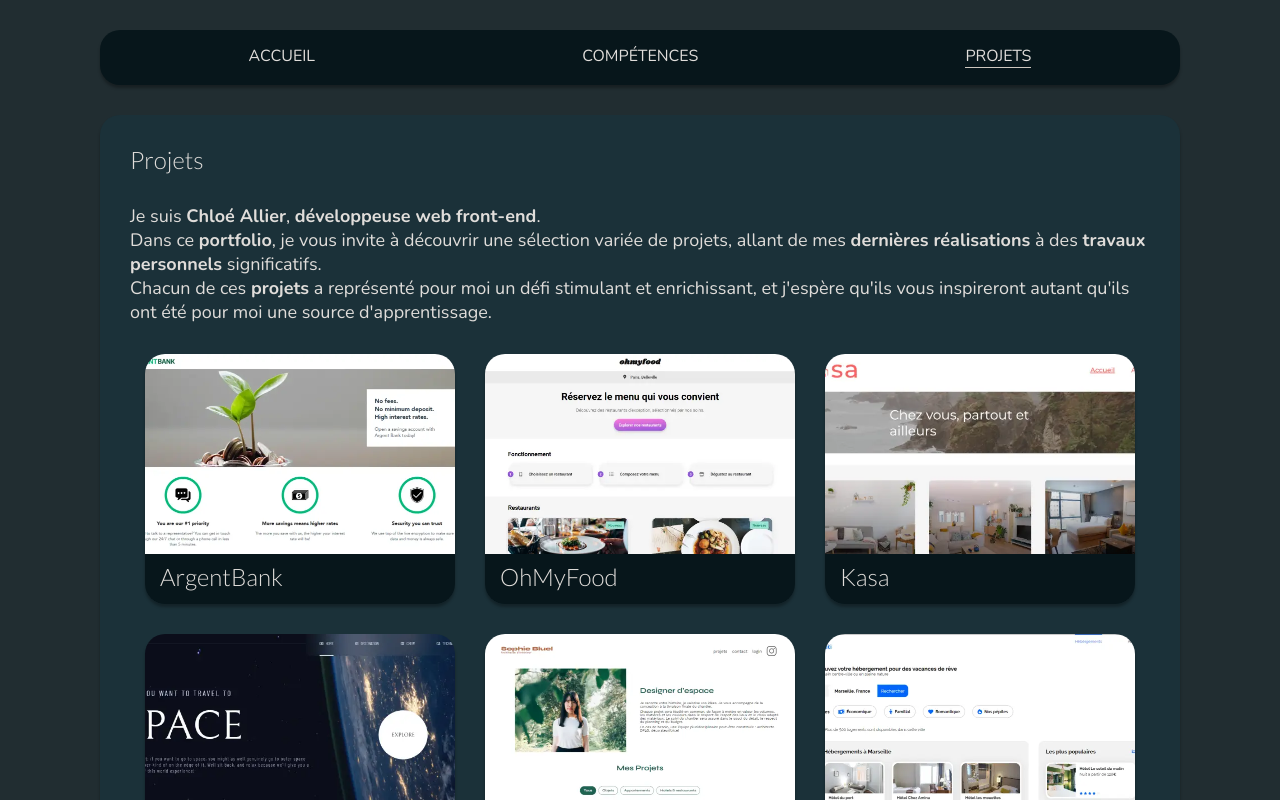
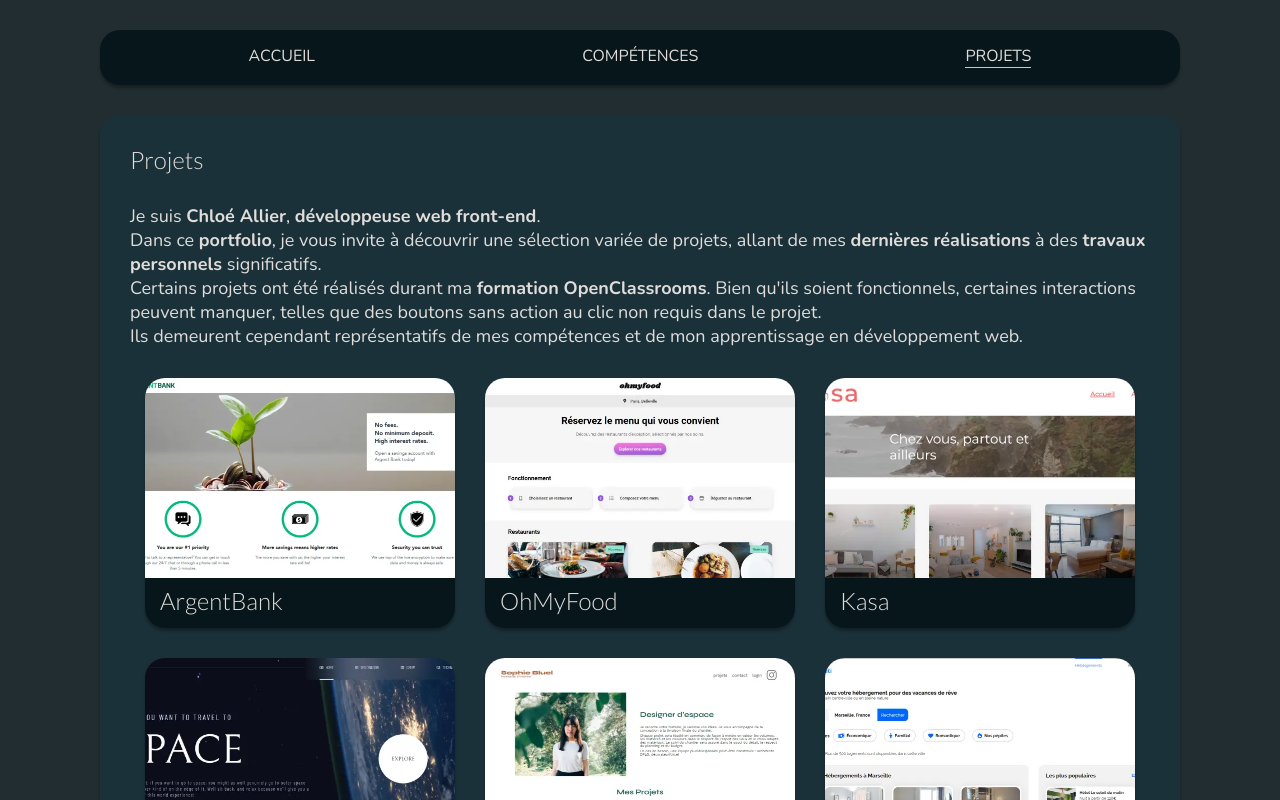
Before and after one commit to 01Chloe/Portfolio, a React (Vite) app: page /projects in a window 1280 px wide. Shown: the top 800 px of the page. Built offline with nearby package versions, Linux system fonts and the light colour scheme.

Commit message:
Change descriptions projects

```diff
--- a/src/assets/styles/projectDetails.scss
+++ b/src/assets/styles/projectDetails.scss
@@ -89,6 +89,7 @@
     }
     .project-description {
       white-space: pre-wrap;
+      font-weight: 300;
     }
   }
   .project-images-container {
--- a/src/assets/styles/projects.scss
+++ b/src/assets/styles/projects.scss
@@ -16,6 +16,7 @@
   }
   .projects-desc {
     margin-bottom: 15px;
+    font-weight: 300;
   }
   .projects-container {
     @include mix.flexCenter;
--- a/src/pages/About.tsx
+++ b/src/pages/About.tsx
@@ -58,12 +58,12 @@ const About = () => {
         </p>
         <p>
           Explorez mon portfolio et <strong>contactez-moi</strong> si vous
-          souhaitez discuter de collaborations potentielles ou des projets
-          stimulants à réaliser ensemble !
+          souhaitez discuter de collaborations ou des projets stimulants à
+          réaliser ensemble !
           <br />
           Je suis disponible sur <strong>Clermont-Ferrand</strong> et ses
           alentours et aussi en
-          <strong> full remote dans toute la France</strong>. Je serais ravi
+          <strong> full remote dans toute la France</strong>. Je serai ravie
           d'échanger avec vous sur de nouvelles opportunités professionnelles.
         </p>
         <button className="btn-more-infos">
--- a/src/pages/Projects.tsx
+++ b/src/pages/Projects.tsx
@@ -36,9 +36,13 @@ const Projects = () => {
           <strong>travaux personnels </strong>
           significatifs.
           <br />
-          Chacun de ces <strong>projets</strong> a représenté pour moi un défi
-          stimulant et enrichissant, et j'espère qu'ils vous inspireront autant
-          qu'ils ont été pour moi une source d'apprentissage.
+          Certains projets ont été réalisés durant ma{" "}
+          <strong>formation OpenClassrooms</strong>. Bien qu'ils soient
+          fonctionnels, certaines interactions peuvent manquer, telles que des
+          boutons sans action au clic non requis dans le projet.
+          <br />
+          Ils demeurent cependant représentatifs de mes compétences et de mon
+          apprentissage en développement web.
         </p>
         <div className="projects-container">
           {Array.isArray(projectsList?.projects) &&
```
Also changed, not shown: public/data/projects.json (+6 -6 lines).
